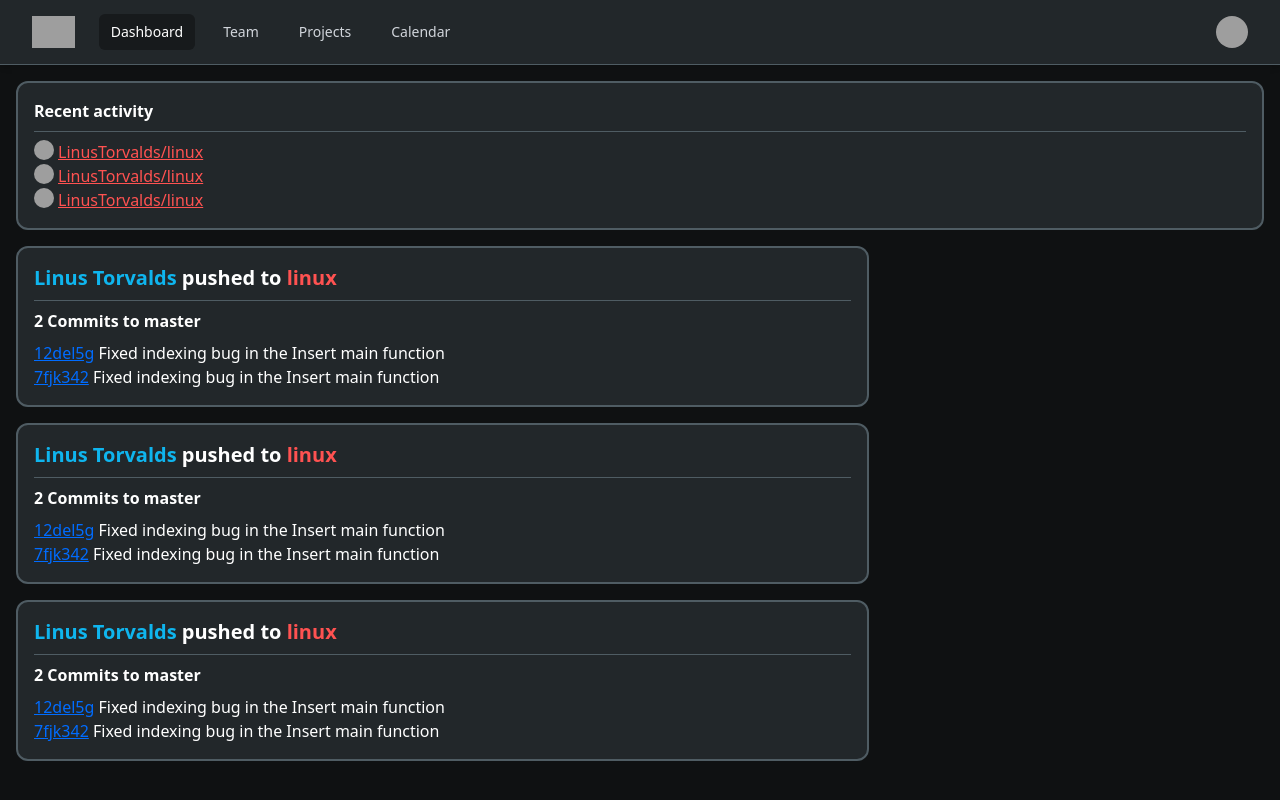
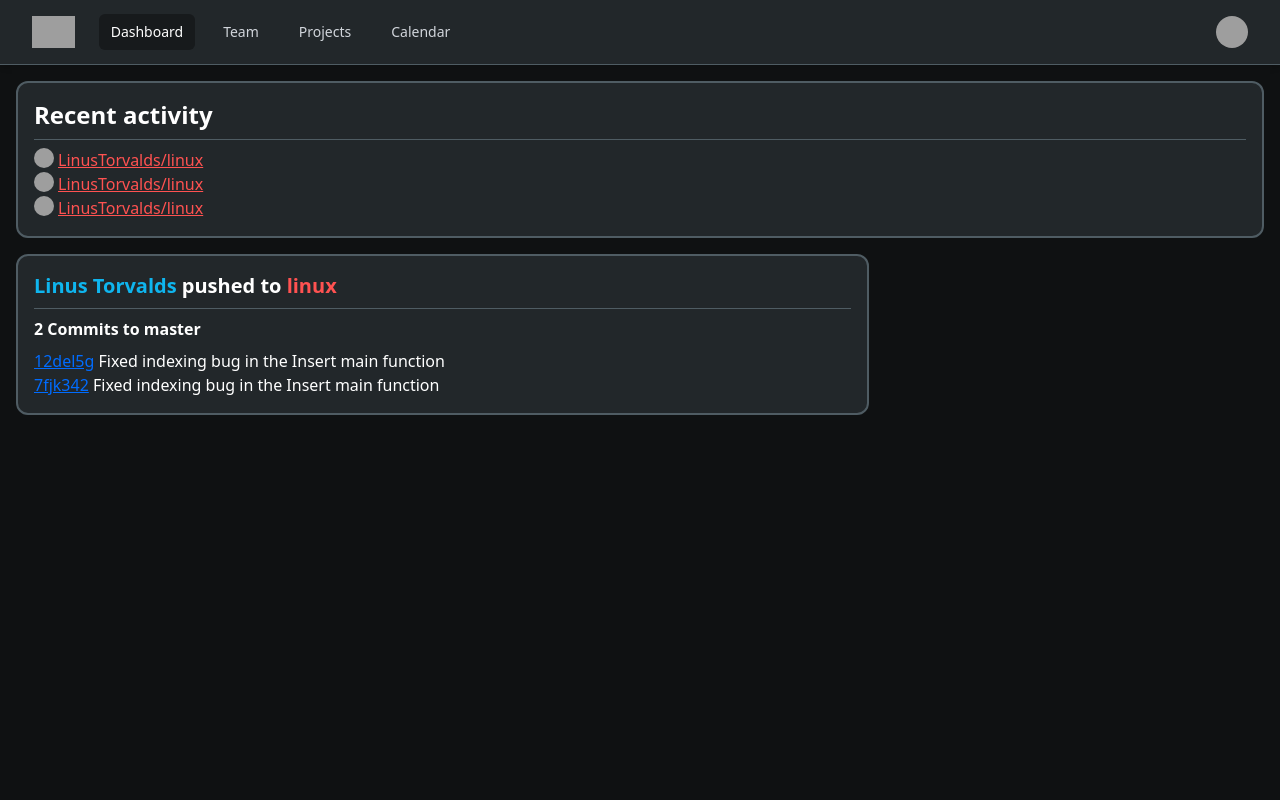
Before and after one commit to SnekAtMiskolc/Magitian, a SvelteKit app: page / in a window 1280 px wide. Built offline with nearby package versions, Linux system fonts and the light colour scheme; grey boxes are pictures that could not be loaded.

Commit message:
Develop route structure

```diff
--- a/src/routes/+page.svelte
+++ b/src/routes/+page.svelte
@@ -6,7 +6,7 @@
 
 <main>
     <div id="recent" class="bg-spcx-700 p-4 m-4 rounded-xl border-2 border-spcx-400">
-        <h1 class="font-bold text-white">Recent activity</h1>
+        <h1 class="font-bold text-white text-2xl">Recent activity</h1>
         <hr class="border-spcx-400 my-2">
         <div class="grid">
             <RepoChip></RepoChip>
@@ -16,7 +16,5 @@
     </div>
     <div id="timeline" class="">
         <TimeLineCard><Push></Push></TimeLineCard>
-        <TimeLineCard><Push></Push></TimeLineCard>
-        <TimeLineCard><Push></Push></TimeLineCard>
     </div>
 </main>
--- /dev/null
+++ b/src/routes/[owner]/+page.svelte
@@ -0,0 +1,3 @@
+<script lang="">
+
+</script>
```
Also changed, not shown: src/routes/[owner]/[repo]/+page.svelte (added).
